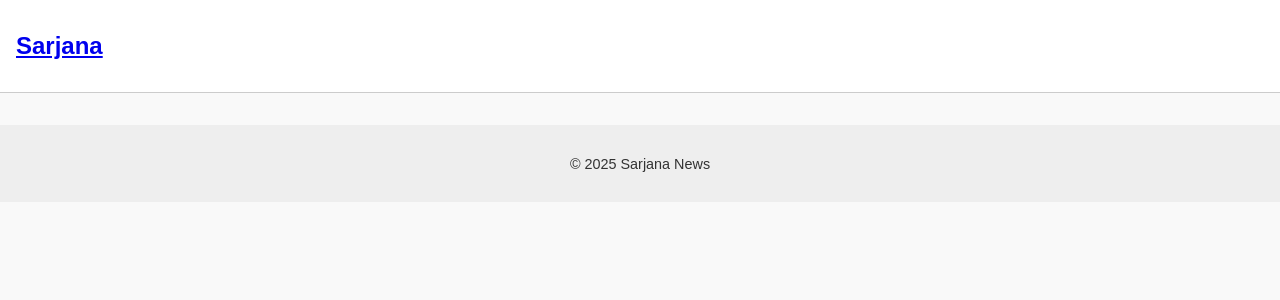
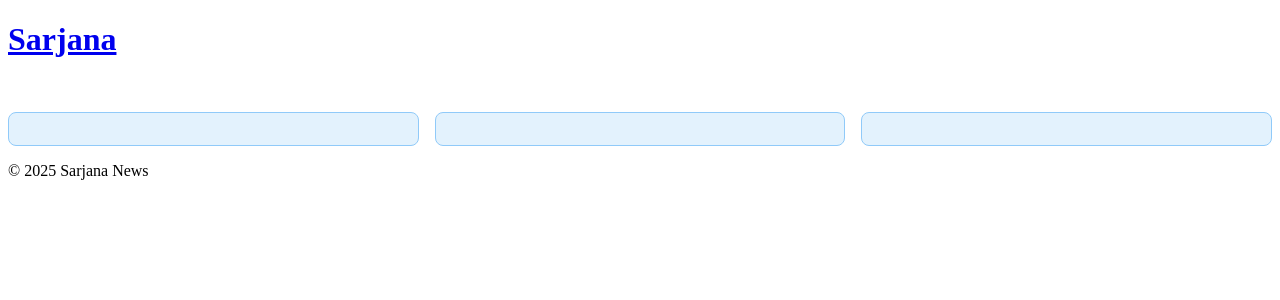
Before and after one commit to azmusweb/sarjana.web.id, a PHP site: page / in a window 1280 px wide. Shown: the top 300 px of the page. Run offline with PHP 8.4, Linux system fonts and the light colour scheme.

Commit message:
Update style.css

```diff
--- a/style.css
+++ b/style.css
@@ -1,40 +1,33 @@
-body {
-  font-family: Arial, sans-serif;
-  margin: 0;
-  background: #f9f9f9;
-  color: #333;
+/* === Tata Letak Beranda === */
+.content-layout {
+  display: flex;
+  gap: 1rem;
+  margin-top: 1rem;
 }
-header {
-  background: white;
-  border-bottom: 1px solid #ccc;
+
+.left-widgets,
+.right-widgets {
+  width: 20%;
+}
+
+.main-posts {
+  flex: 1;
+}
+
+/* Triple widget biru */
+.triple-widgets {
+  display: flex;
+  gap: 1rem;
+  margin-top: 2rem;
+}
+
+.triple-widgets .widget {
+  flex: 1;
   padding: 1rem;
-  display: flex;
-  justify-content: space-between;
-  align-items: center;
+  border-radius: 8px;
 }
-.logo {
-  font-weight: bold;
-  font-size: 1.5rem;
-  color: #4285f4;
+
+.triple-widgets .widget.blue {
+  background-color: #e3f2fd;
+  border: 1px solid #90caf9;
 }
-nav a {
-  margin: 0 10px;
-  text-decoration: none;
-  color: #333;
-}
-main {
-  padding: 1rem;
-}
-.berita-utama {
-  font-size: 1.2rem;
-  margin-bottom: 1rem;
-  background: #eaf1fb;
-  padding: 1rem;
-  border-left: 5px solid #4285f4;
-}
-footer {
-  background: #eee;
-  padding: 1rem;
-  text-align: center;
-  font-size: 0.9rem;
-}
```
